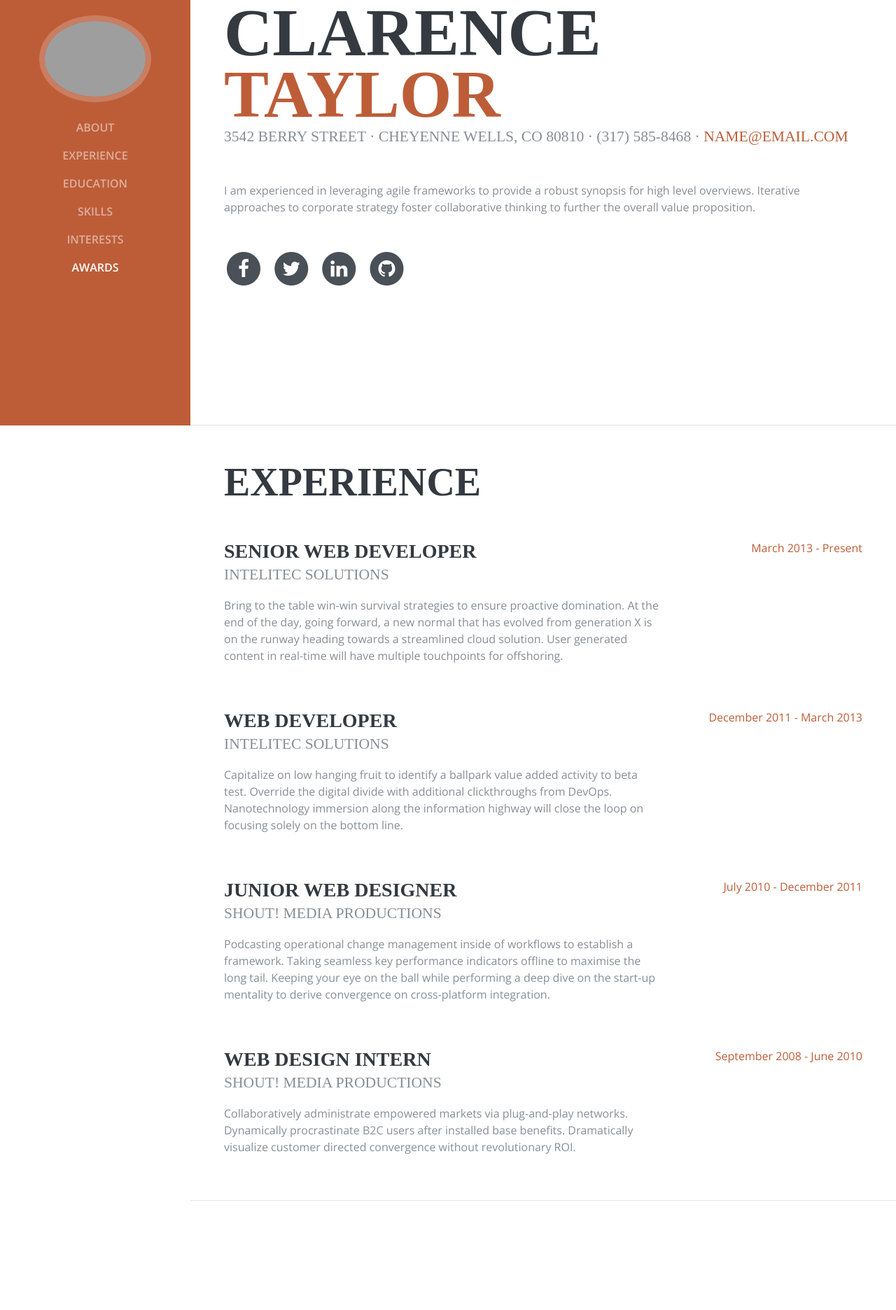
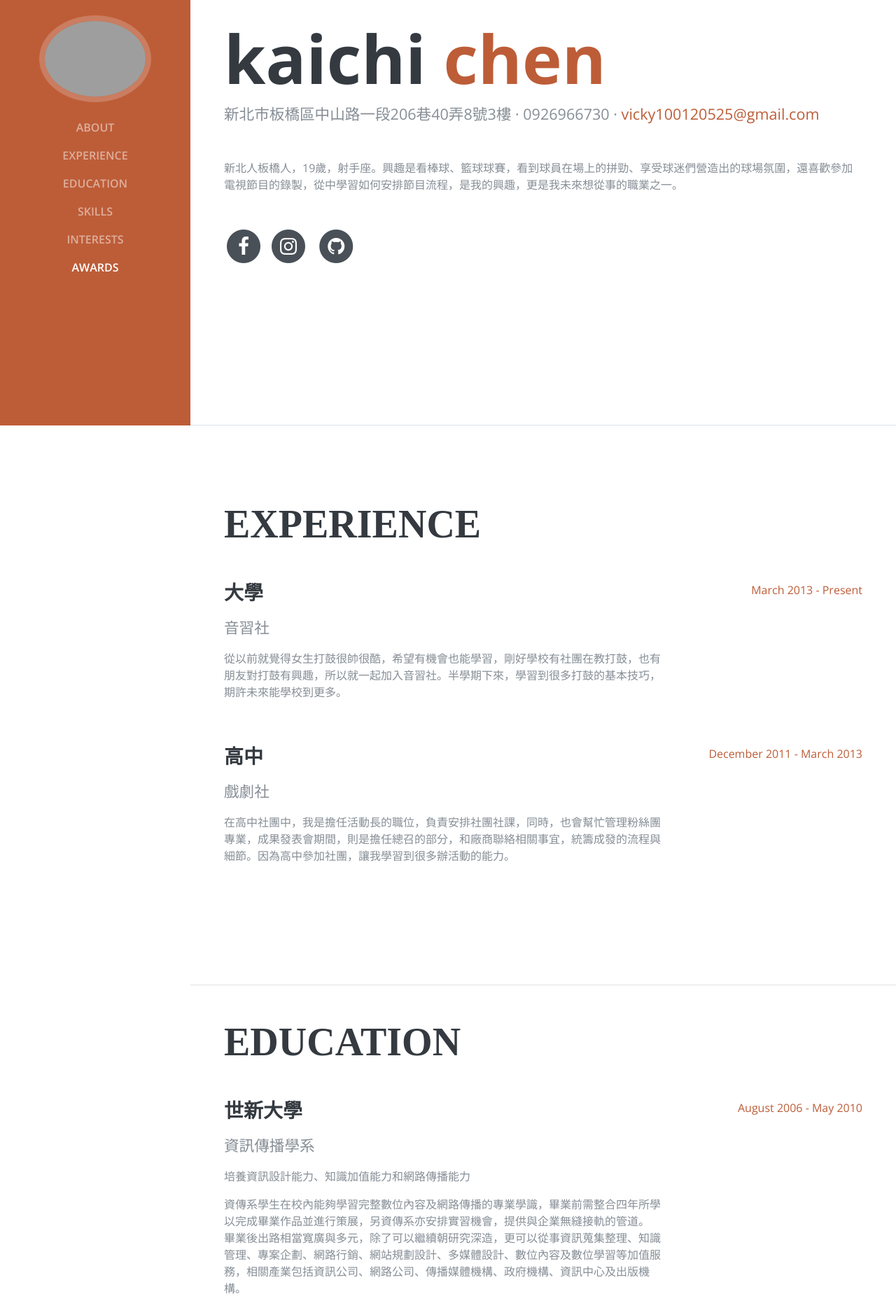
Before and after one commit to kaiichii/kaiichii.github.io, a website: page index.html in a window 1280 px wide. Shown: the part 192-2064 px from the top of the page at 70% size. Drawn offline with nearby package versions, Linux system fonts and the light colour scheme; grey boxes are pictures that could not be loaded; a web font is replaced by a local one.

Commit message:
original resume

```diff
--- /dev/null
+++ b/css/myresume.css
@@ -0,0 +1,17 @@
+@ import url(https://fonts.googleapis.com/earlyaccess/notosanstc.css);
+
+body {
+      font-family: "Noto Sans", "Noto Sans TC";
+}
+
+h1 {
+     font-family: inherit;
+	 text-transform: none;
+	 line-height: 6rem;
+}
+
+.subheading {
+    font-family: inherit;
+	text-transform: none;
+	margin-top: 1rem;
+}
--- a/index.html
+++ b/index.html
@@ -5,10 +5,10 @@
 
     <meta charset="utf-8">
     <meta name="viewport" content="width=device-width, initial-scale=1, shrink-to-fit=no">
-    <meta name="description" content="">
-    <meta name="author" content="">
+    <meta name="description" content="陳楷淇的個人履歷">
+    <meta name="author" content="陳楷淇">
 
-    <title>Resume - Start Bootstrap Theme</title>
+    <title>Resume - 陳楷淇的個人履歷</title>
 
     <!-- Bootstrap core CSS -->
     <link href="vendor/bootstrap/css/bootstrap.min.css" rel="stylesheet">
@@ -22,6 +22,7 @@
 
     <!-- Custom styles for this template -->
     <link href="css/resume.min.css" rel="stylesheet">
+	<link href="css/myresume.css" rel="stylesheet">
 
   </head>
 
@@ -65,40 +66,32 @@
 
       <section class="resume-section p-3 p-lg-5 d-flex d-column" id="about">
         <div class="my-auto">
-          <h1 class="mb-0">Clarence
-            <span class="text-primary">Taylor</span>
+          <h1 class="mb-0">kaichi
+            <span class="text-primary">chen</span>
           </h1>
-          <div class="subheading mb-5">3542 Berry Street · Cheyenne Wells, CO 80810 · (317) 585-8468 ·
-            <a href="mailto:name@email.com">name@email.com</a>
+          <div class="subheading mb-5">新北市板橋區中山路一段206巷40弄8號3樓 · 0926966730 ·
+            <a href="mailto:name@email.com">vicky100120525@gmail.com</a>
           </div>
-          <p class="mb-5">I am experienced in leveraging agile frameworks to provide a robust synopsis for high level overviews. Iterative approaches to corporate strategy foster collaborative thinking to further the overall value proposition.</p>
+          <p class="mb-5">新北人板橋人，19歲，射手座。興趣是看棒球、籃球球賽，看到球員在場上的拼勁、享受球迷們營造出的球場氛圍，還喜歡參加電視節目的錄製，從中學習如何安排節目流程，是我的興趣，更是我未來想從事的職業之一。</p>
           <ul class="list-inline list-social-icons mb-0">
             <li class="list-inline-item">
-              <a href="#">
+              <a href="https://www.facebook.com/profile.php?id=100002237214249">
                 <span class="fa-stack fa-lg">
                   <i class="fa fa-circle fa-stack-2x"></i>
                   <i class="fa fa-facebook fa-stack-1x fa-inverse"></i>
                 </span>
               </a>
-            </li>
+
             <li class="list-inline-item">
-              <a href="#">
+              <a href="https://www.instagram.com/_kaiichii_/">
                 <span class="fa-stack fa-lg">
                   <i class="fa fa-circle fa-stack-2x"></i>
-                  <i class="fa fa-twitter fa-stack-1x fa-inverse"></i>
+                  <i class="fa fa-instagram fa-stack-1x fa-inverse"></i>
                 </span>
               </a>
             </li>
             <li class="list-inline-item">
-              <a href="#">
-                <span class="fa-stack fa-lg">
-                  <i class="fa fa-circle fa-stack-2x"></i>
-                  <i class="fa fa-linkedin fa-stack-1x fa-inverse"></i>
-                </span>
-              </a>
-            </li>
-            <li class="list-inline-item">
-              <a href="#">
+              <a href="https://github.com/kaiichii">
                 <span class="fa-stack fa-lg">
                   <i class="fa fa-circle fa-stack-2x"></i>
                   <i class="fa fa-github fa-stack-1x fa-inverse"></i>
@@ -115,9 +108,9 @@
 
           <div class="resume-item d-flex flex-column flex-md-row mb-5">
             <div class="resume-content mr-auto">
-              <h3 class="mb-0">Senior Web Developer</h3>
-              <div class="subheading mb-3">Intelitec Solutions</div>
-              <p>Bring to the table win-win survival strategies to ensure proactive domination. At the end of the day, going forward, a new normal that has evolved from generation X is on the runway heading towards a streamlined cloud solution. User generated content in real-time will have multiple touchpoints for offshoring.</p>
+              <h3 class="mb-0">大學</h3>
+              <div class="subheading mb-3">音習社</div>
+              <p>從以前就覺得女生打鼓很帥很酷，希望有機會也能學習，剛好學校有社團在教打鼓，也有朋友對打鼓有興趣，所以就一起加入音習社。半學期下來，學習到很多打鼓的基本技巧，期許未來能學校到更多。</p>
             </div>
             <div class="resume-date text-md-right">
               <span class="text-primary">March 2013 - Present</span>
@@ -126,36 +119,16 @@
 
           <div class="resume-item d-flex flex-column flex-md-row mb-5">
             <div class="resume-content mr-auto">
-              <h3 class="mb-0">Web Developer</h3>
-              <div class="subheading mb-3">Intelitec Solutions</div>
-              <p>Capitalize on low hanging fruit to identify a ballpark value added activity to beta test. Override the digital divide with additional clickthroughs from DevOps. Nanotechnology immersion along the information highway will close the loop on focusing solely on the bottom line.</p>
+              <h3 class="mb-0">高中</h3>
+              <div class="subheading mb-3">戲劇社</div>
+              <p>在高中社團中，我是擔任活動長的職位，負責安排社團社課，同時，也會幫忙管理粉絲團專業，成果發表會期間，則是擔任總召的部分，和廠商聯絡相關事宜，統籌成發的流程與細節。因為高中參加社團，讓我學習到很多辦活動的能力。</p>
             </div>
             <div class="resume-date text-md-right">
               <span class="text-primary">December 2011 - March 2013</span>
             </div>
           </div>
 
-          <div class="resume-item d-flex flex-column flex-md-row mb-5">
-            <div class="resume-content mr-auto">
-              <h3 class="mb-0">Junior Web Designer</h3>
-              <div class="subheading mb-3">Shout! Media Productions</div>
-              <p>Podcasting operational change management inside of workflows to establish a framework. Taking seamless key performance indicators offline to maximise the long tail. Keeping your eye on the ball while performing a deep dive on the start-up mentality to derive convergence on cross-platform integration.</p>
-            </div>
-            <div class="resume-date text-md-right">
-              <span class="text-primary">July 2010 - December 2011</span>
-            </div>
-          </div>
 
-          <div class="resume-item d-flex flex-column flex-md-row">
-            <div class="resume-content mr-auto">
-              <h3 class="mb-0">Web Design Intern</h3>
-              <div class="subheading mb-3">Shout! Media Productions</div>
-              <p>Collaboratively administrate empowered markets via plug-and-play networks. Dynamically procrastinate B2C users after installed base benefits. Dramatically visualize customer directed convergence without revolutionary ROI.</p>
-            </div>
-            <div class="resume-date text-md-right">
-              <span class="text-primary">September 2008 - June 2010</span>
-            </div>
-          </div>
 
         </div>
 
@@ -167,10 +140,12 @@
 
           <div class="resume-item d-flex flex-column flex-md-row mb-5">
             <div class="resume-content mr-auto">
-              <h3 class="mb-0">University of Colorado Boulder</h3>
-              <div class="subheading mb-3">Bachelor of Science</div>
-              <div>Computer Science - Web Development Track</div>
-              <p>GPA: 3.23</p>
+              <h3 class="mb-0">世新大學</h3>
+              <div class="subheading mb-3">資訊傳播學系</div>
+              <p>培養資訊設計能力、知識加值能力和網路傳播能力</p>
+			  <p>資傳系學生在校內能夠學習完整數位內容及網路傳播的專業學識，畢業前需整合四年所學以完成畢業作品並進行策展，另資傳系亦安排實習機會，提供與企業無縫接軌的管道。
+
+畢業後出路相當寬廣與多元，除了可以繼續朝研究深造，更可以從事資訊蒐集整理、知識管理、專案企劃、網路行銷、網站規劃設計、多媒體設計、數位內容及數位學習等加值服務，相關產業包括資訊公司、網路公司、傳播媒體機構、政府機構、資訊中心及出版機構。</p>
             </div>
             <div class="resume-date text-md-right">
               <span class="text-primary">August 2006 - May 2010</span>
@@ -179,9 +154,11 @@
 
           <div class="resume-item d-flex flex-column flex-md-row">
             <div class="resume-content mr-auto">
-              <h3 class="mb-0">James Buchanan High School</h3>
-              <div class="subheading mb-3">Technology Magnet Program</div>
-              <p>GPA: 3.56</p>
+              <h3 class="mb-0">國立華江高級中學</h3>
+              <div class="subheading mb-3">普通科</div>
+              <p>華向多元、江躍無限－我是生命好水手。本校以航行在浪頭上的帆船作為願景意象圖，意涵學生在校以「校園有愛、學生有品、教學有效、未來有路」四大面向的課程規劃中，成就華向多元、江躍無限的藍圖。
+
+帆船（學生）在海浪（核心課程：基礎課程、彈性課程、校本課程、適性課程）不斷地推升中，激起美麗的浪花（校本課程：創意設計、科學探索、在地認同、國際接軌），揚著風帆（六大核心能力：品格力、創造力、思考力、閱讀力、學習力、移動力）駛向亮麗的陽光和雲彩（華向多元、江躍無限）。</p>
             </div>
             <div class="resume-date text-md-right">
               <span class="text-primary">August 2002 - May 2006</span>
```
Also changed, not shown: img/p.jpg (added), 1 other file.
